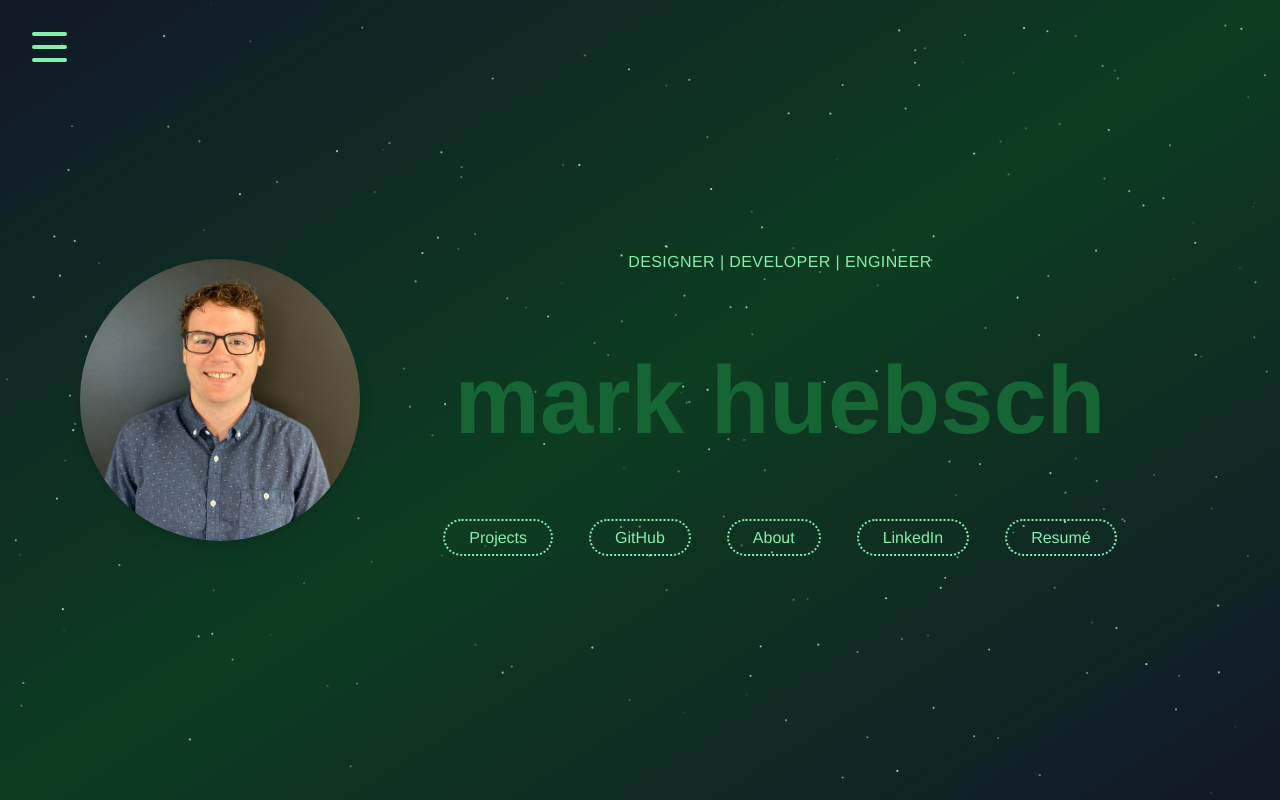
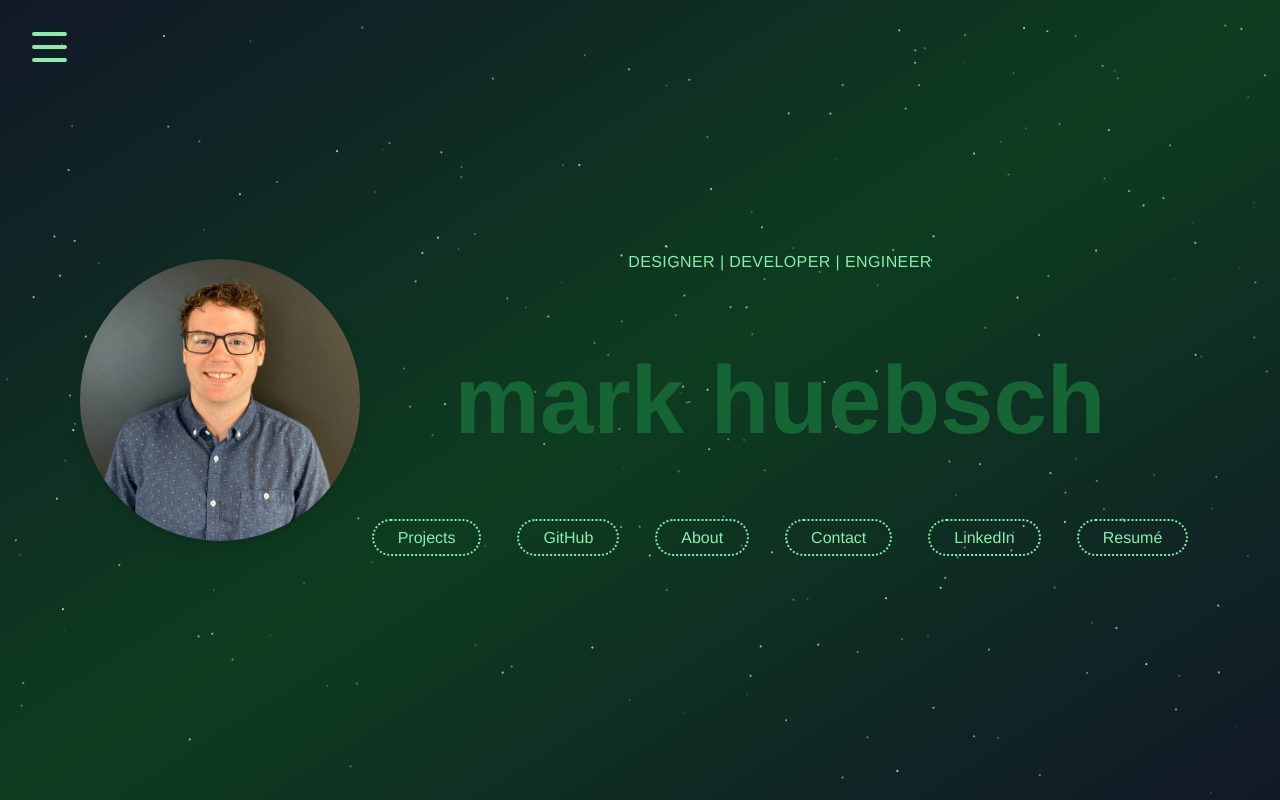
Before and after one commit to mhuebsch/myDevWebsite, a Next.js app: page / in a window 1280 px wide. Built offline with nearby package versions, Linux system fonts and the light colour scheme.

Commit message:
add contact button to home page

```diff
--- a/app/page.js
+++ b/app/page.js
@@ -58,6 +58,14 @@ export default function HomePage() {
             </li>
             <li>
               <Link
+                href="/contact"
+                className={linkClassName}
+              >
+                Contact
+              </Link>
+            </li>
+            <li>
+              <Link
                 href="https://www.linkedin.com/in/markhuebsch/"
                 target="_blank"
                 className={linkClassName}
```
